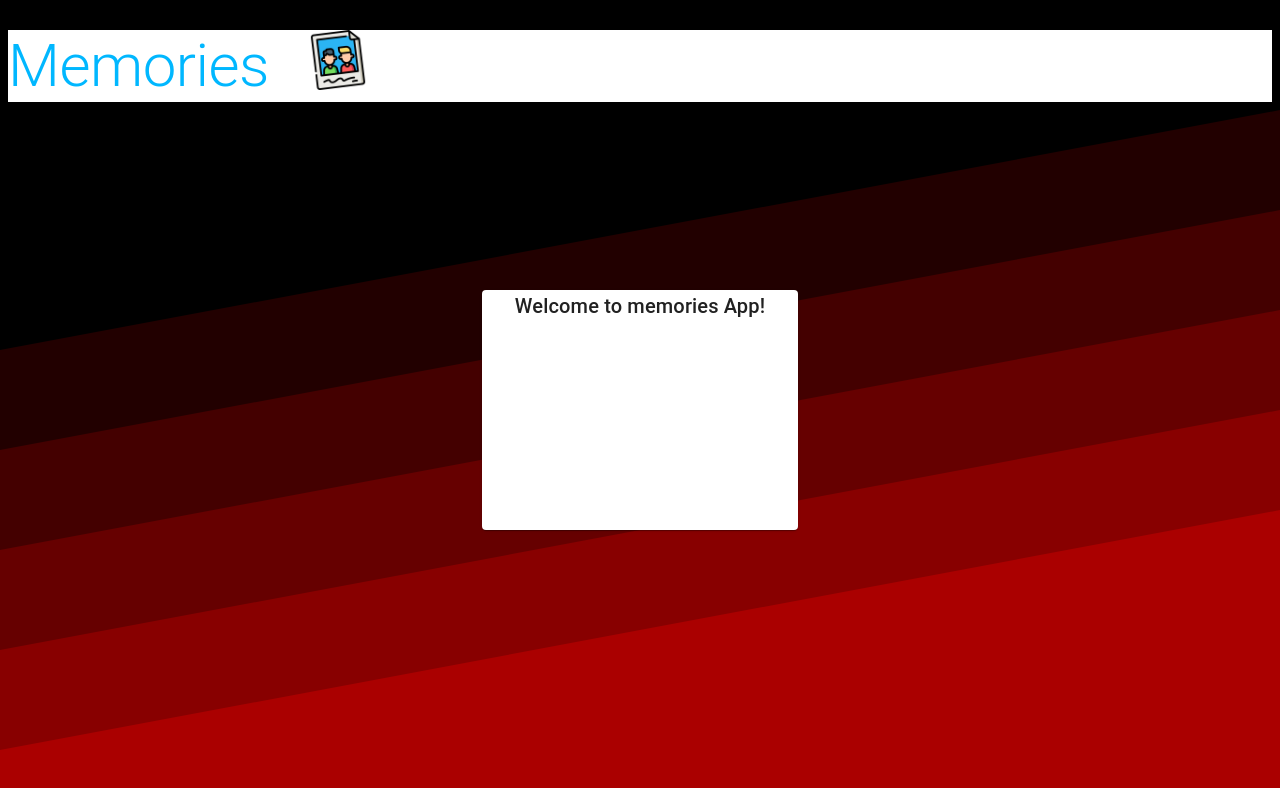
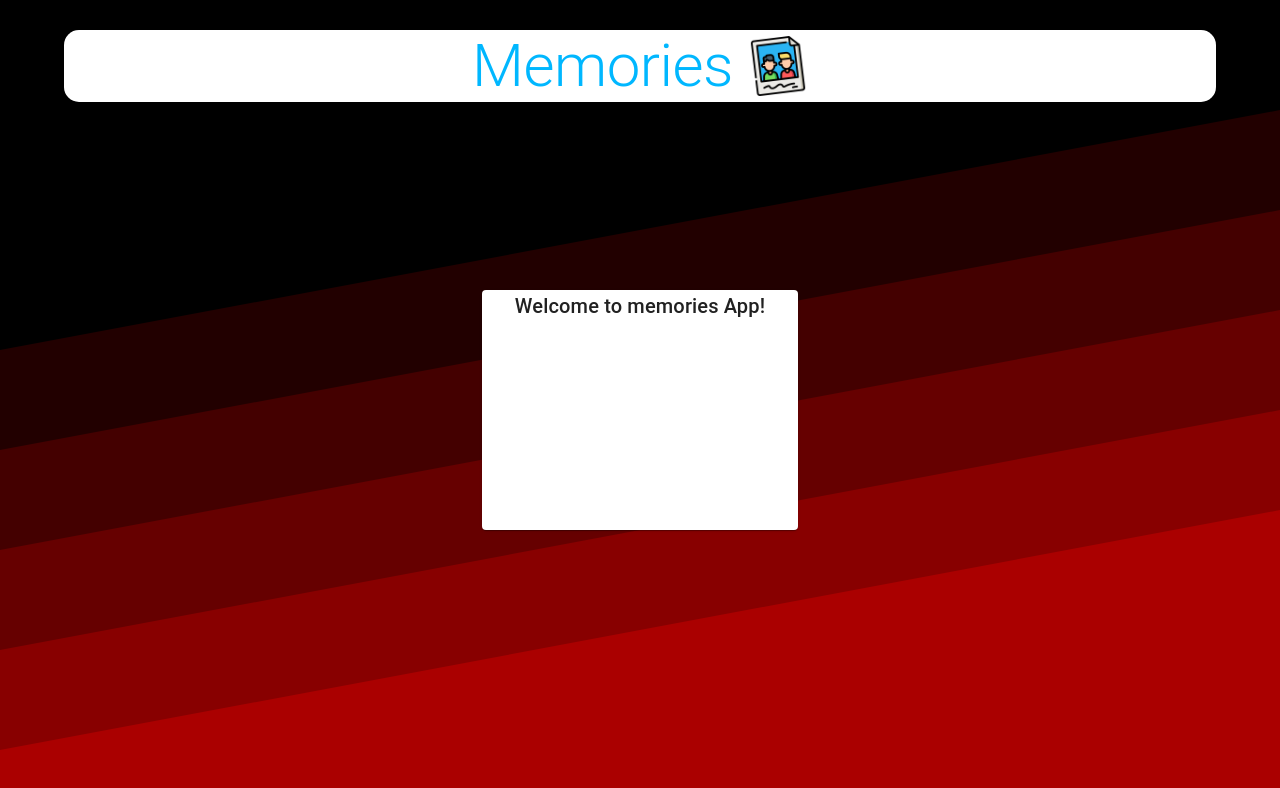
Before and after one commit to AlexeyTuzov/memories, a React (Create React App) app in the folder client/: page /auth in a window 1280 px wide. Shown: the top 788 px of the page. Built offline with nearby package versions, Linux system fonts and the light colour scheme.

Commit message:
Fixed bug with Auth/Main redirect

```diff
--- a/client/src/App.tsx
+++ b/client/src/App.tsx
@@ -1,6 +1,6 @@
 import React, { FC } from 'react';
 import Navbar from './components/Navbar/Navbar';
-import { Routes, Route } from 'react-router-dom'
+import {Routes, Route, Navigate} from 'react-router-dom'
 import Main from './components/Main/MainWrap';
 import AuthWrap from './components/AuthCard/AuthWrap';
 
@@ -13,6 +13,7 @@ const App: FC = () => {
         <Routes>
             <Route path='/' element={<Main />}/>
             <Route path='/auth' element={<AuthWrap />}/>
+            <Route path='*' element={<Navigate to={'/'} />} />
         </Routes>
         </>
     );
--- a/client/src/components/Form/styles.tsx
+++ b/client/src/components/Form/styles.tsx
@@ -10,7 +10,8 @@ const useStyles = makeStyles(() => ({
             }
         },
         paper: {
-            padding: 5
+            padding: 5,
+            borderRadius: '15px'
         },
         form: {
             display: 'flex',
--- a/client/src/components/Main/MainWrap.tsx
+++ b/client/src/components/Main/MainWrap.tsx
@@ -1,9 +1,9 @@
-import React, { FC, useEffect, useState } from 'react';
-import { useNavigate } from 'react-router-dom';
-import { useDispatch } from 'react-redux';
-import { getAllPosts } from '../../redux/actions/posts';
-import { useAppSelector } from '../../redux/redux-hooks';
-import { AuthorizedUser } from '../../redux/reducers/auth';
+import React, {FC, useEffect, useState} from 'react';
+import {useNavigate} from 'react-router-dom';
+import {useDispatch} from 'react-redux';
+import {getAllPosts} from '../../redux/actions/posts';
+import {useAppSelector} from '../../redux/redux-hooks';
+import {AuthorizedUser} from '../../redux/reducers/auth';
 import actionTypes from '../../redux/actions/actionTypes';
 import Main from './Main';
 import AuthWrap from '../AuthCard/AuthWrap';
@@ -22,18 +22,22 @@ const MainWrap: FC = () => {
         let userID: string | null = localStorage.getItem('userID');
         let userToken: string | null = localStorage.getItem('userToken');
         if (userID && userToken) {
-            dispatch({ type: actionTypes.LOG_IN, payload: { userID, userToken } });
+            dispatch({type: actionTypes.LOG_IN, payload: {userID, userToken}});
         }
     }, []);
 
-    if (auth.isAuthenticated) {
-        navigate('/');
-    } else {
-        navigate('/auth');
-    }
+
+    useEffect(() => {
+        if (auth.isAuthenticated) {
+            navigate('/');
+        } else {
+            navigate('/auth');
+        }
+    }, []);
+
 
     return (
-        auth.isAuthenticated ? <Main /> : <AuthWrap />
+        <Main/>
     );
 }
 
--- a/client/src/components/Navbar/Navbar.tsx
+++ b/client/src/components/Navbar/Navbar.tsx
@@ -1,21 +1,30 @@
-import React, { FC } from 'react';
-import { AppBar, Container, Typography } from '@mui/material';
+import React, {FC} from 'react';
+import {AppBar, Container, Typography} from '@mui/material';
 import memories from '../../assets/memories.png';
 
 const Navbar: FC = () => {
     return (
-        <AppBar sx={{ flexDirection: 'row', borderRadius: '15', margin: '30px 0', justifyContent: 'center', alignContent: 'center' }}
-            position='static'
-            color='inherit'>
-            <Typography sx={{ color: 'rgba(0,183,255, 1)' }}
-                variant='h2'
-                align='center'>Memories
-            </Typography>
-            <Container sx={{ marginLeft: '15px' }}>
-                <img src={memories} alt='Memories' height='60' />
-            </Container>
+        <Container>
+            <AppBar sx={{
+                display: 'flex',
+                flexDirection: 'row',
+                borderRadius: '15px',
+                margin: '30px 0',
+                justifyContent: 'center',
+                alignItems: 'center',
+                maxWidth: 'lg'
+            }}
+                    position='static'
+                    color='inherit'>
+                <Typography sx={{color: 'rgba(0,183,255, 1)', marginRight: '15px'}}
+                            variant='h2'
+                            >Memories
+                </Typography>
+                    <img src={memories} alt='Memories' height='60'/>
 
-        </AppBar>
+            </AppBar>
+        </Container>
+
     );
 }
 
```
